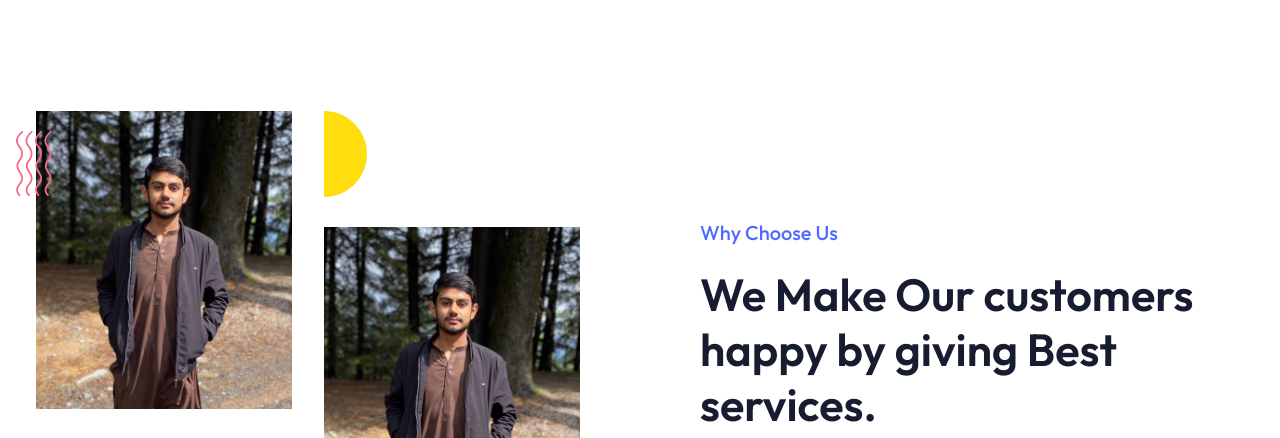
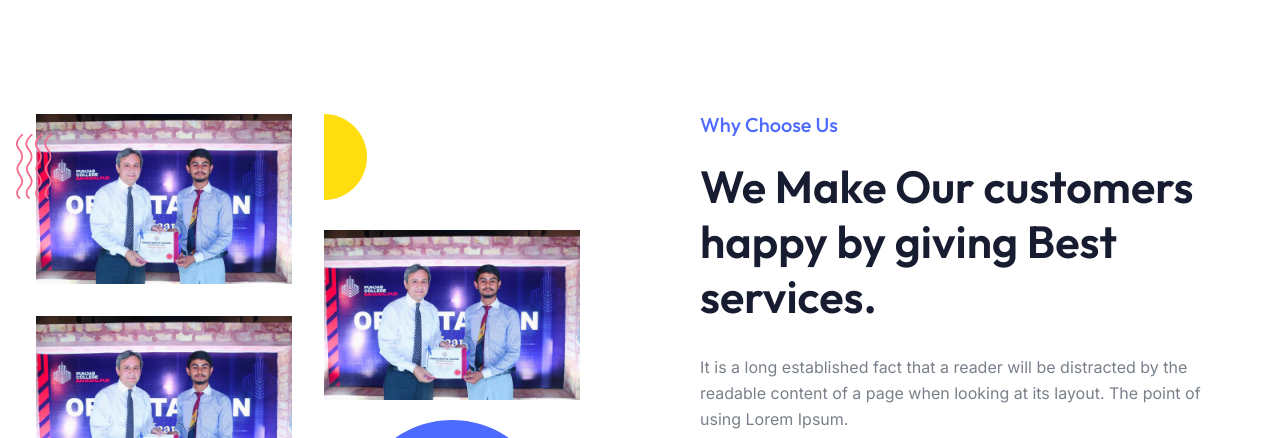
Before and after one commit to zuhaibkanju/zuhaibkanju.github.io, a plain HTML site: page index.html in a window 1280 px wide. Shown: the part 1033-1471 px from the top of the page. Drawn offline with Linux system fonts and the light colour scheme.

Commit message:
Update index.html

```diff
--- a/index.html
+++ b/index.html
@@ -203,12 +203,12 @@
           <div class="animate_left xc gn gg jn/2 i">
             <div>
               <img src="images/shape-05.svg" alt="Shape" class="h -ud-left-5 x" />
-              <img src="images/profile.jpeg" alt="About" class="ib" />
-              <img src="images/profile.jpeg" alt="About" />
+              <img src="images/zuhaib.jpeg" alt="About" class="ib" />
+              <img src="images/zuhaib.jpeg" alt="About" />
             </div>
             <div>
               <img src="images/shape-06.svg" alt="Shape" />
-              <img src="images/profile.jpeg" alt="About" class="ob gb" />
+              <img src="images/zuhaib.jpeg" alt="About" class="ob gb" />
               <img src="images/shape-07.svg" alt="Shape" class="bb" />
             </div>
           </div>
```
